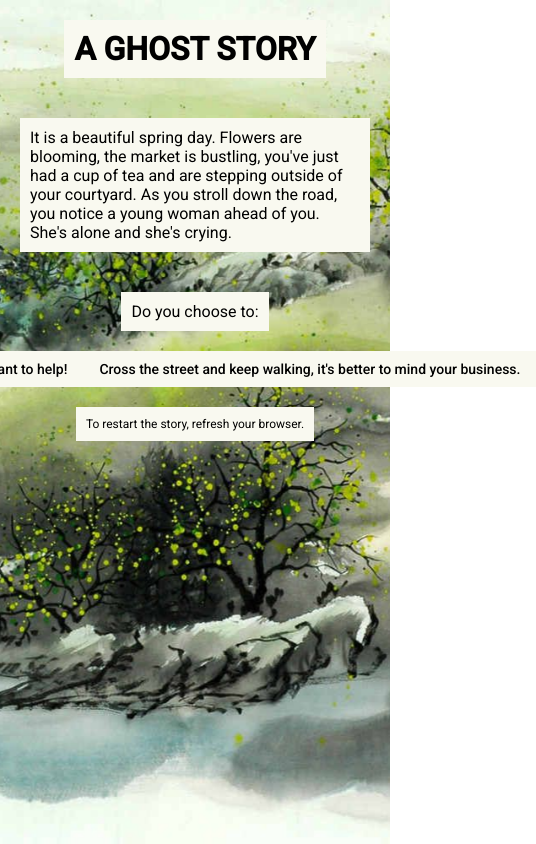
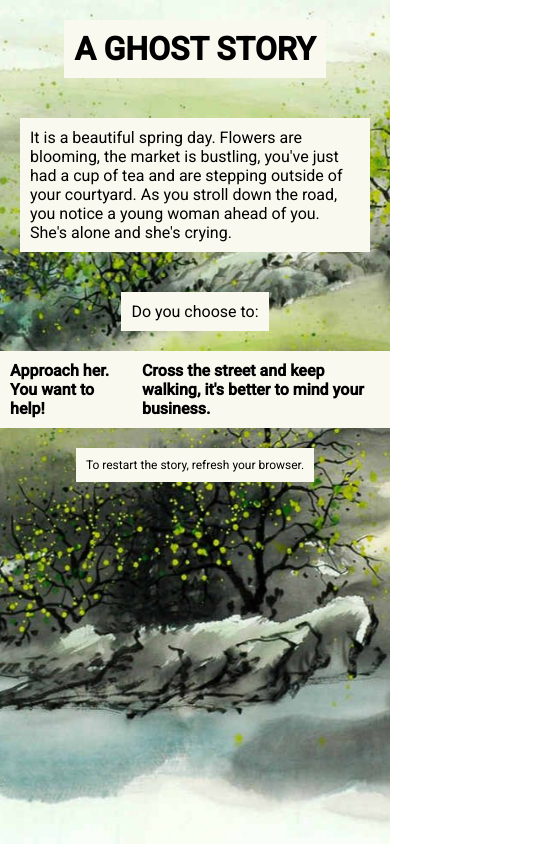
Before and after one commit to ecoble/ghost-story, an Angular app: page / in a window 390 px wide. Shown: the whole page, 536 px wide, since content can reach past the window. Built offline with nearby package versions, Linux system fonts and the light colour scheme.

Commit message:
fixes and mobile friendly

```diff
--- a/src/app/app.component.css
+++ b/src/app/app.component.css
@@ -5,12 +5,6 @@
     position: absolute;
     width: 100%;
     height: 100%;
-    /* background: url("../assets/images/courtyard.jpeg") no-repeat center center fixed;  */
-    background-repeat: no-repeat;
-    -webkit-background-size: cover;
-    -moz-background-size: cover;
-    -o-background-size: cover;
-    background-size: cover;
 }
 
 h1, p {
@@ -29,6 +23,16 @@ h1, p {
     max-width: 800px;
 }
 
+.fake-button {
+    margin: 0;
+    font-weight: bold;
+    background-color: #F9F9F0;
+}
+
+.fake-button:hover {
+    background-color: #e9e9de;
+}
+
 .interactive-container {
     display: flex;
     flex-direction: column;
--- a/src/app/app.component.html
+++ b/src/app/app.component.html
@@ -7,8 +7,8 @@
   <div *ngIf="currentNode.left" class="interactive-container">
     <p>Do you choose to: </p>
     <div class="button-container">
-      <button mat-button (click)="leftClick()"> {{currentNode.left.button_text}} </button>
-      <button mat-button (click)="rightClick()"> {{currentNode.right.button_text}} </button>
+      <p class="fake-button" (click)="leftClick()">{{currentNode.left.button_text}}</p>
+      <p class="fake-button" mat-button (click)="rightClick()">{{currentNode.right.button_text}}</p>
     </div>
   </div>
   <p style="font-size: 12px">To restart the story, refresh your browser.</p>
--- a/src/app/app.component.ts
+++ b/src/app/app.component.ts
@@ -152,7 +152,7 @@ export class AppComponent {
             left: {
               text: "You go out to the court yard. \"Fang Xiaocao...?\" There is no response. You're very nervous now. You turn to go back inside. As you approach the doorway, you see a serpent's tail wrapping around the frame. You start backing up but it is too late. A huge white serpent emerges from your house, wraps itself around you, and swallows you whole. In the face of death, you remember who Wang LanTian is. Your neighbors had a funeral for him last year.",
               button_text: "Check to see if she went outside.",
-              background_url: "assets/images/serpent.jpg",
+              background_url: "assets/images/serpent.jpeg",
               left: null,
               right: null,
             },
@@ -170,7 +170,7 @@ export class AppComponent {
               right: {
                 text: "You turn to leave your bedroom, but the door slam shuts. You look back at Fang Xiaocao and see that she has turned into an enormous red-haired demon. She bites out a chunk from your forehead. As you slowly die, you see her take several poems from your desk and leave out the window.",
                 button_text: "Tell her you will read it to her later. Things are getting kind of weird, and you want to get going.",
-                background_url: "assets/images/demons.jpg",
+                background_url: "assets/images/demons.jpeg",
                 left: null,
                 right: null,
               },
@@ -236,7 +236,7 @@ export class AppComponent {
         right: {
           text: "Fang Xiaocao seems delighted by your offer. You head back to your house and she tells you about her family, who are poor farmers. She is quite beautiful, and she's looking for a spouse... perhaps a marriage could work between you two. Fang Xiaocao is tired, so you decide to go to sleep and start your search in the morning.",
           button_text: "Offer to take her back to your home to have a meal first, she must be hungry.",
-          background_url: "assets/images/desk.jpeg",
+          background_url: "assets/images/desk.png",
           left: {
             text: "The mat is a bit uncomfortable, but you are very tired for some reason, and you fall asleep quickly. In the middle of the night you wake up in a panic. Fang Xiaocao is standing above you, holding what seems to be an ornate knife. Before you can cry out, Fang Xiaocao sees that you are awake and begins crying. She collapses to the floor and drops the knife.",
             button_text: "Let Fang Xiaocao sleep in your bed, while you sleep on a mat on the floor.",
@@ -278,7 +278,7 @@ export class AppComponent {
                 left: {
                     text: "\"It's an interesting idea, but I'm not sure it will work... but I am willing to try.\" You walk with Fang Xiaocao out to the edge of town, and she shows you were her remains are. You gather them in a sack and bury them in the corner of your courtyard. Within days, you see Fang Xiaocao's health improve. You are able to live happy and fulfilling life together, and most of the time you even forget that she is a ghost.",
                     button_text: "Suggest that you bring Fang Xiaocao's bones back to your house instead.",
-                    background_url: "assets/images/forest.jpg",
+                    background_url: "assets/images/forest.jpeg",
                     left: null,
                     right: null,
                 },
```
Also changed, not shown: 2 other files (tests, documents, lock files or other folders).
